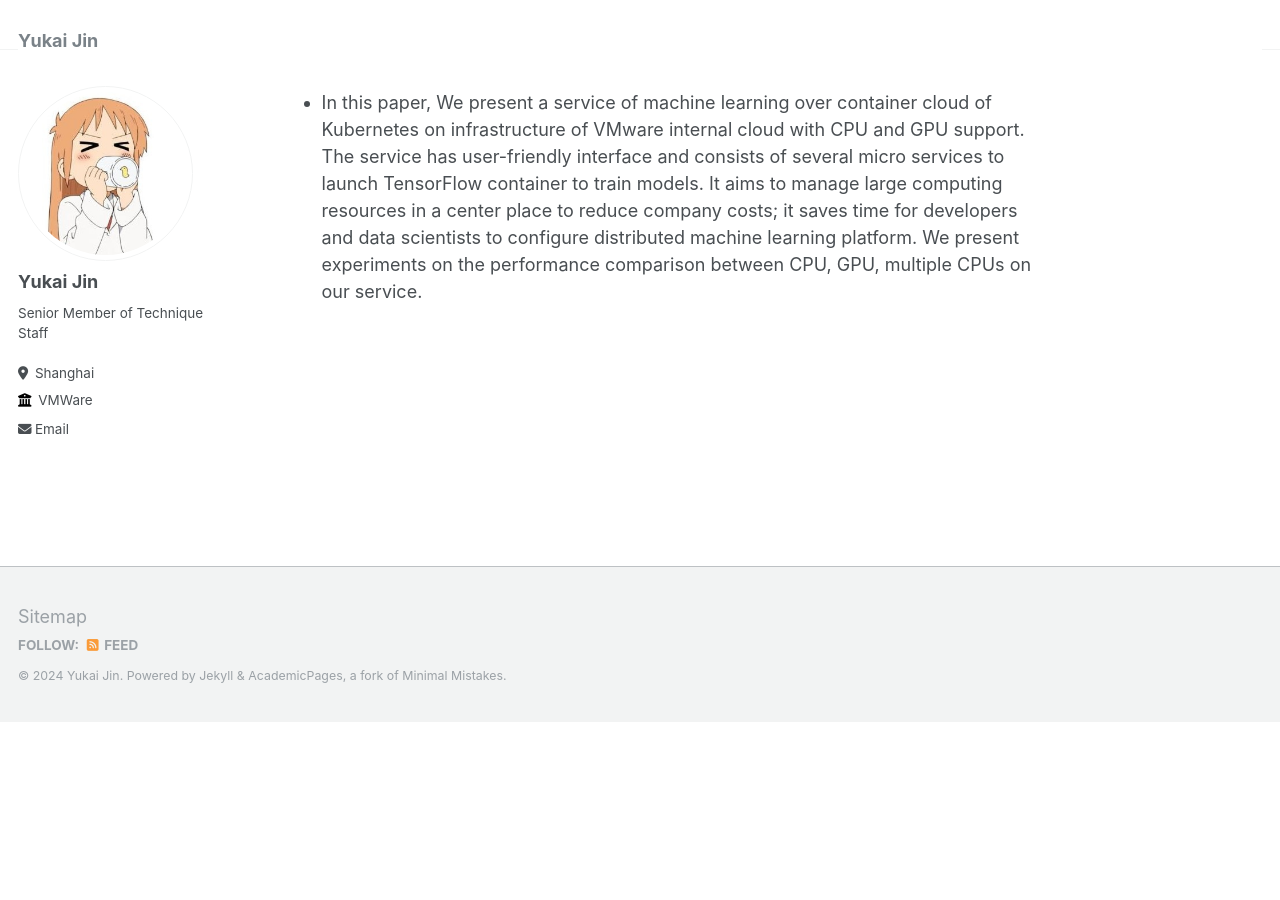
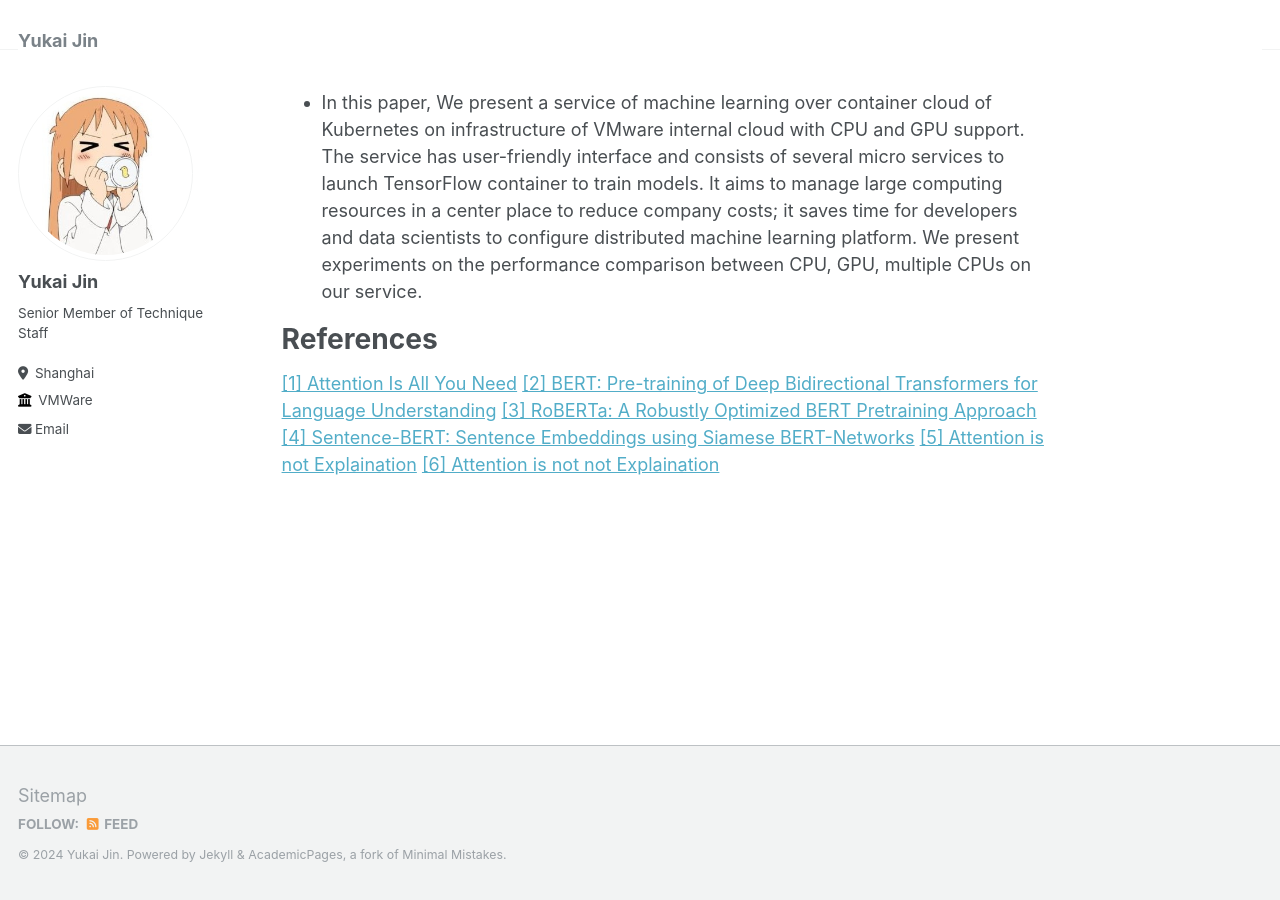
Before and after one commit to yukaijin/yukai.jin.github.io, a Jekyll site: the page built from _pages/about.md, in a window 1280 px wide and 900 px high, scrolled down 1568 px. Built offline with Jekyll 4.4.1, drawn with Linux system fonts in a browser that asks for light colours; our own code applies the rules of GitHub Pages for plain Markdown files; before the commit the page ends 2289 px from its top, so only the background shows below that.

Commit message:
update about adding some references

```diff
--- a/_pages/about.md
+++ b/_pages/about.md
@@ -37,3 +37,11 @@ redirect_from:
 [Machine Learning As A Service](https://yukaijin.github.io/files/2018-MachineLearningAsAService.pdf)
 
 * In this paper, We present a service of machine learning over container cloud of Kubernetes on infrastructure of VMware internal cloud with CPU and GPU support. The service has user-friendly interface and consists of several micro services to launch TensorFlow container to train models. It aims to manage large computing resources in a center place to reduce company costs; it saves time for developers and data scientists to configure distributed machine learning platform. We present experiments on the performance comparison between CPU, GPU, multiple CPUs on our service.
+
+# References
+[[1] Attention Is All You Need](https://arxiv.org/abs/1706.03762)
+[[2] BERT: Pre-training of Deep Bidirectional Transformers for Language Understanding](https://arxiv.org/abs/1810.04805)
+[[3] RoBERTa: A Robustly Optimized BERT Pretraining Approach](https://arxiv.org/abs/1907.11692)
+[[4] Sentence-BERT: Sentence Embeddings using Siamese BERT-Networks](https://arxiv.org/abs/1908.10084)
+[[5] Attention is not Explaination](https://aclanthology.org/N19-1357/)
+[[6] Attention is not not Explaination](https://arxiv.org/abs/1908.04626)
```
